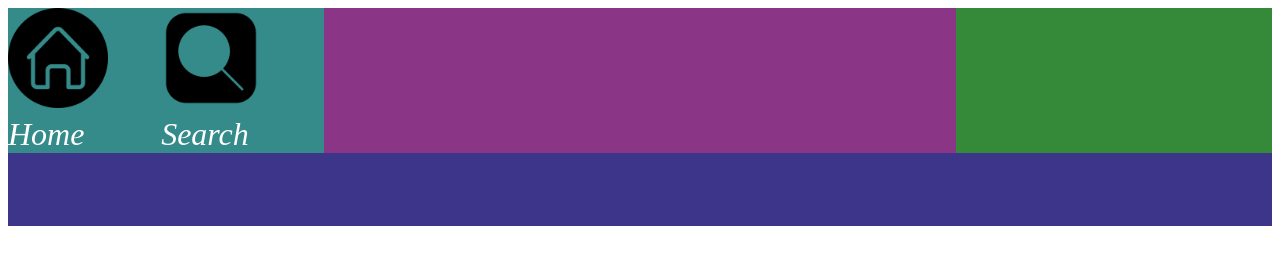
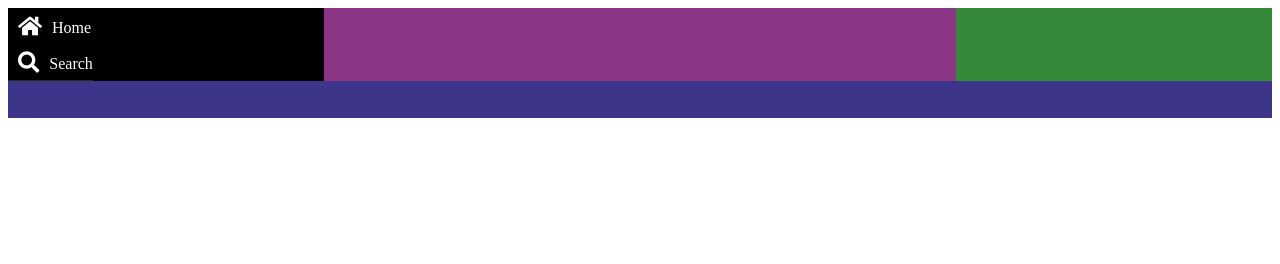
Before and after one commit to LainerDonet/repotablet, a plain HTML site: page Spotify clone/index.html in a window 1280 px wide. Drawn offline with Linux system fonts and the light colour scheme.

Commit message:
Los Birmanos d eYoutube

```diff
--- a/Spotify clone/index.html
+++ b/Spotify clone/index.html
@@ -5,13 +5,15 @@
     <meta name="viewport" content="width=device-width, initial-scale=1.0">
     <title>Spotify Clone</title>
     <link rel="stylesheet" href="style/style.css">
+    <link rel="stylesheet" href="https://use.fontawesome.com/releases/v5.15.3/css/all.css"
+        integrity="sha384-SZXxX4whJ79/gErwcOYf+zWLeJdY/qpuqC4cAa9rOGUstPomtqpuNWT9wdPEn2fk" crossorigin="anonymous">
 </head>
 <body>
     <!-- La section isquierda -->
     <section class="left">
         <article class="left__arriba">
-            <i class="left__arriba_title"><img src="img/home.png" alt="logo home" class="left__arriba_icon">Home</i>
-            <i class="left__arriba_title"><img src="img/search.png" alt="logo search" class="left__arriba_icon">Search</i>
+            <a href="#" class="left__arriba_a"><i class="left__arriba_ico fas fa-home fa-lg"></i>Home</a></li>
+            <a href="#" class="left__arriba_a"><i class="left__arriba_ico fas fa-search fa-lg"></i>Search</a>
         </article>
         <article class="left__medio">
 
--- a/Spotify clone/style/style.scss
+++ b/Spotify clone/style/style.scss
@@ -11,21 +11,24 @@ body{
     .left{
         display: flex;
         flex-direction: column;
+        align-items: start;
+        justify-content: center;
         grid-area: left;
-        background-color: rgb(53, 138, 138);
+        background-color: #000000;
         &__arriba{
             display: flex;
-            align-items: start;
-            justify-content: center;
-            &_title{
-                font-size: 2rem;
+            flex-direction: column;
+            border-bottom: 1px solid #282828;
+            &_ico{
+                color: #fff;
+                margin: 10px;
+            }
+            &_a{
+                font-size: 1rem;
                 color: white;
-                margin: 0;
+                text-decoration: none;
             }
-            &_icon{
-                width: 100px;
-                height: 100px;
-            }
+
         }
     }
     .middle{
```
Also changed, not shown: Mosulo SASS II Spotify/Mosulo SASS II Spotify/style/style.css, Spotify clone/style/style.css, 2 other files.
